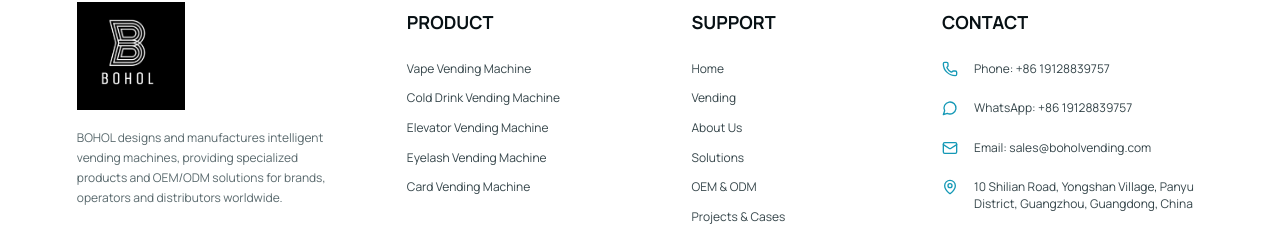
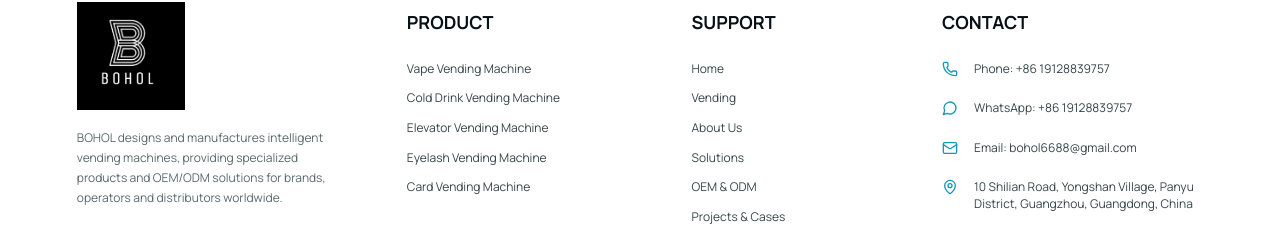
Before and after one commit to boholvending/bohol-vending, a Next.js app: page /vending in a window 1280 px wide. Shown: the part 2322-2551 px from the top of the page. Built offline with nearby package versions, Linux system fonts and the light colour scheme; no server answers.

Commit message:
Update public contact email

```diff
--- a/app/about/page.tsx
+++ b/app/about/page.tsx
@@ -19,7 +19,7 @@ export const metadata: Metadata = {
   openGraph: { title: "Meet BOHOL. Your vending manufacturing partner.", images: ["/images/bohol-guangzhou-factory.webp"] },
 };
 export default function AboutPage() {
-  const organization = { "@context": "https://schema.org", "@type": "Organization", name: "BOHOL", url: "https://www.boholvending.com", email: "sales@boholvending.com", telephone: "+86 19128839757", address: { "@type": "PostalAddress", streetAddress: "10 Shilian Road, Yongshan Village", addressLocality: "Panyu District, Guangzhou", addressRegion: "Guangdong", addressCountry: "CN" } };
+  const organization = { "@context": "https://schema.org", "@type": "Organization", name: "BOHOL", url: "https://www.boholvending.com", email: "bohol6688@gmail.com", telephone: "+86 19128839757", address: { "@type": "PostalAddress", streetAddress: "10 Shilian Road, Yongshan Village", addressLocality: "Panyu District, Guangzhou", addressRegion: "Guangdong", addressCountry: "CN" } };
   return <SiteShell>
     <BreadcrumbJson items={[{name:"Home",url:"https://www.boholvending.com"},{name:"About BOHOL",url:"https://www.boholvending.com/about"}]}/>
     <script type="application/ld+json" dangerouslySetInnerHTML={{__html:JSON.stringify(organization)}}/>
--- a/app/contact/page.tsx
+++ b/app/contact/page.tsx
@@ -1,3 +1,3 @@
 import type{Metadata}from"next";import{Box,Mail,MapPin,MessageSquareText,Send,Settings2}from"lucide-react";import{SiteShell,BreadcrumbJson}from"@/components/site-shell";import{QuoteForm}from"@/components/quote-form";
 export const metadata:Metadata={title:"Contact BOHOL Vending Machine Factory",description:"Tell BOHOL about your vending machine project and request a direct factory quotation for your target market.",keywords:["contact vending machine manufacturer","vending machine factory quotation","OEM vending machine China","global vending supplier"],alternates:{canonical:"/contact"},openGraph:{title:"Contact BOHOL Vending Machine Factory",description:"Request a direct quotation and configuration review from BOHOL in Guangzhou, China."}};
-export default function Contact(){return <SiteShell><BreadcrumbJson items={[{name:"Home",url:"https://www.boholvending.com"},{name:"Contact",url:"https://www.boholvending.com/contact"}]}/><main className="contact-page contact-redesign"><div className="contact-intro"><p className="section-tag">START A PROJECT</p><h1>Tell us what<br/>you want to vend.</h1><p>Share the product, target market and estimated quantity. BOHOL will review the technical direction and recommend a suitable machine or custom development path.</p><div className="contact-details"><span><Mail/> <b>Sales enquiry</b><small>sales@boholvending.com</small></span><span><MessageSquareText/> <b>Phone &amp; WhatsApp</b><small>+86 19128839757</small></span><span><MapPin/> <b>BOHOL factory</b><small>10 Shilian Road, Yongshan Village, Panyu District, Guangzhou, Guangdong, China</small></span></div><div className="contact-process"><p>WHAT TO PREPARE</p><div><span><Box/><b>Product</b><small>Type, size and weight</small></span><span><Settings2/><b>Requirements</b><small>Payment and customization</small></span><span><Send/><b>Rollout</b><small>Country, quantity and timing</small></span></div></div></div><div className="quote-panel"><p className="quote-panel-label">REQUEST A QUOTE</p><h2>Start with a short project brief.</h2><QuoteForm/></div></main></SiteShell>}
+export default function Contact(){return <SiteShell><BreadcrumbJson items={[{name:"Home",url:"https://www.boholvending.com"},{name:"Contact",url:"https://www.boholvending.com/contact"}]}/><main className="contact-page contact-redesign"><div className="contact-intro"><p className="section-tag">START A PROJECT</p><h1>Tell us what<br/>you want to vend.</h1><p>Share the product, target market and estimated quantity. BOHOL will review the technical direction and recommend a suitable machine or custom development path.</p><div className="contact-details"><span><Mail/> <b>Sales enquiry</b><small>bohol6688@gmail.com</small></span><span><MessageSquareText/> <b>Phone &amp; WhatsApp</b><small>+86 19128839757</small></span><span><MapPin/> <b>BOHOL factory</b><small>10 Shilian Road, Yongshan Village, Panyu District, Guangzhou, Guangdong, China</small></span></div><div className="contact-process"><p>WHAT TO PREPARE</p><div><span><Box/><b>Product</b><small>Type, size and weight</small></span><span><Settings2/><b>Requirements</b><small>Payment and customization</small></span><span><Send/><b>Rollout</b><small>Country, quantity and timing</small></span></div></div></div><div className="quote-panel"><p className="quote-panel-label">REQUEST A QUOTE</p><h2>Start with a short project brief.</h2><QuoteForm/></div></main></SiteShell>}
--- a/components/enquiry-section.tsx
+++ b/components/enquiry-section.tsx
@@ -2,5 +2,5 @@ import { QuoteForm } from "./quote-form";
 import styles from "./enquiry-section.module.css";
 export function EnquirySection({ productName = "", locale = "en" }: { productName?: string; locale?: "en" | "zh" }) {
  const zh = locale === "zh";
- return <section id="enquiry" className={styles.section}><div className={styles.copy}><h2>{zh ? "让我们了解您的项目。" : "Tell us about your next project."}</h2><p>{productName || (zh ? "告诉我们您的商品、目标市场和定制需求。" : "Share your product, target market and customization requirements.")}</p><a href="mailto:sales@boholvending.com">sales@boholvending.com</a><p>{zh ? "您的信息仅用于回复询盘。" : "Your details are used to respond to your enquiry."}</p></div><div className={styles.panel}><QuoteForm locale={locale} productName={productName}/></div></section>;
+ return <section id="enquiry" className={styles.section}><div className={styles.copy}><h2>{zh ? "让我们了解您的项目。" : "Tell us about your next project."}</h2><p>{productName || (zh ? "告诉我们您的商品、目标市场和定制需求。" : "Share your product, target market and customization requirements.")}</p><a href="mailto:bohol6688@gmail.com">bohol6688@gmail.com</a><p>{zh ? "您的信息仅用于回复询盘。" : "Your details are used to respond to your enquiry."}</p></div><div className={styles.panel}><QuoteForm locale={locale} productName={productName}/></div></section>;
 }
--- a/components/site-footer.tsx
+++ b/components/site-footer.tsx
@@ -12,7 +12,7 @@ export function SiteFooter({ locale = "en" }: { locale?: "en" | "zh" }) {
     <div className={`${s.panel} ${s.about}`}><Link className={s.logo} href={zh?"/zh":"/"} aria-label="BOHOL home"><Image src="/images/brand/bohol-logo.webp" alt="BOHOL" width={500} height={500} sizes="108px"/></Link><p>{zh?"BOHOL 专注智能自动售货设备的研发与制造，为品牌方、运营商和经销商提供专业产品及 OEM/ODM 定制服务。":"BOHOL designs and manufactures intelligent vending machines, providing specialized products and OEM/ODM solutions for brands, operators and distributors worldwide."}</p></div>
     <div className={s.panel}><h2>{zh?"主营产品":"PRODUCT"}</h2><nav>{products.map(([en,href,cn])=><span key={href}><Link href={path(href)}>{zh?cn:en}</Link></span>)}</nav></div>
     <div className={s.panel}><h2>{zh?"网站导航":"SUPPORT"}</h2><nav><span><Link href={zh?"/zh":"/"}>{zh?"首页":"Home"}</Link></span>{!zh && <span><Link href="/vending">Vending</Link></span>}<span><Link href={path("/about")}>{zh?"关于 BOHOL":"About Us"}</Link></span><span><Link href={path("/solutions")}>{zh?"解决方案":"Solutions"}</Link></span><span><Link href={path("/oem-odm")}>OEM &amp; ODM</Link></span><span><Link href={path("/projects")}>{zh?"成功案例":"Projects & Cases"}</Link></span><span><Link href={path("/insights")}>{zh?"新闻资讯":"Insights & FAQ"}</Link></span></nav></div>
-    <div className={`${s.panel} ${s.contact}`}><h2>{zh?"联系我们":"CONTACT"}</h2><div className={s.contactRow}><Phone/><a href="tel:+8619128839757">{zh?"电话：+86 19128839757":"Phone: +86 19128839757"}</a></div><div className={s.contactRow}><MessageCircle/><a href="https://wa.me/8619128839757" target="_blank" rel="noreferrer">WhatsApp: +86 19128839757</a></div><div className={s.contactRow}><Mail/><a href="mailto:sales@boholvending.com">{zh?"邮箱：sales@boholvending.com":"Email: sales@boholvending.com"}</a></div><div className={s.contactRow}><MapPin/><a href="https://www.google.com/maps/search/?api=1&query=10+Shilian+Road%2C+Yongshan+Village%2C+Panyu+District%2C+Guangzhou%2C+Guangdong%2C+China" target="_blank" rel="noreferrer">{zh?"中国，广东省广州市番禺区市莲路永善村段10号":"10 Shilian Road, Yongshan Village, Panyu District, Guangzhou, Guangdong, China"}</a></div></div>
+    <div className={`${s.panel} ${s.contact}`}><h2>{zh?"联系我们":"CONTACT"}</h2><div className={s.contactRow}><Phone/><a href="tel:+8619128839757">{zh?"电话：+86 19128839757":"Phone: +86 19128839757"}</a></div><div className={s.contactRow}><MessageCircle/><a href="https://wa.me/8619128839757" target="_blank" rel="noreferrer">WhatsApp: +86 19128839757</a></div><div className={s.contactRow}><Mail/><a href="mailto:bohol6688@gmail.com">{zh?"邮箱：bohol6688@gmail.com":"Email: bohol6688@gmail.com"}</a></div><div className={s.contactRow}><MapPin/><a href="https://www.google.com/maps/search/?api=1&query=10+Shilian+Road%2C+Yongshan+Village%2C+Panyu+District%2C+Guangzhou%2C+Guangdong%2C+China" target="_blank" rel="noreferrer">{zh?"中国，广东省广州市番禺区市莲路永善村段10号":"10 Shilian Road, Yongshan Village, Panyu District, Guangzhou, Guangdong, China"}</a></div></div>
     <div className={s.bottom}><span aria-hidden="true"/><div className={s.socials}>{socials.map(([label,href,Icon])=><a key={label} href={href} target="_blank" rel="noopener noreferrer" aria-label={label}><Icon size={13}/></a>)}<a href="https://x.com/" target="_blank" rel="noopener noreferrer" aria-label="X">X</a></div><small>Copyright © {new Date().getFullYear()} BOHOL. All Rights Reserved.</small></div>
   </footer>;
 }
```
Also changed, not shown: components/contact-float.tsx (+2 -2 lines), 1 other file (tests, documents, lock files or other folders).
